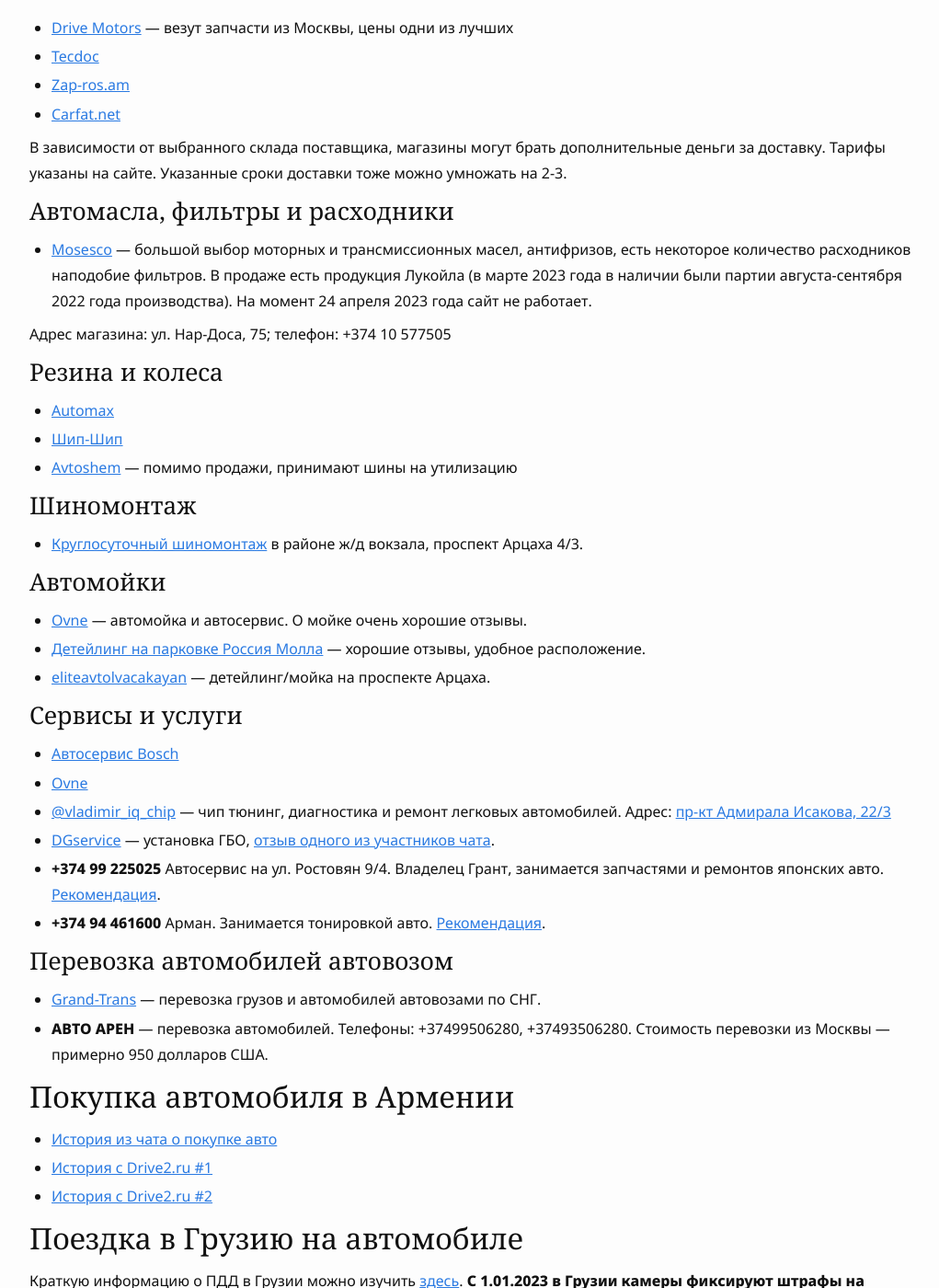
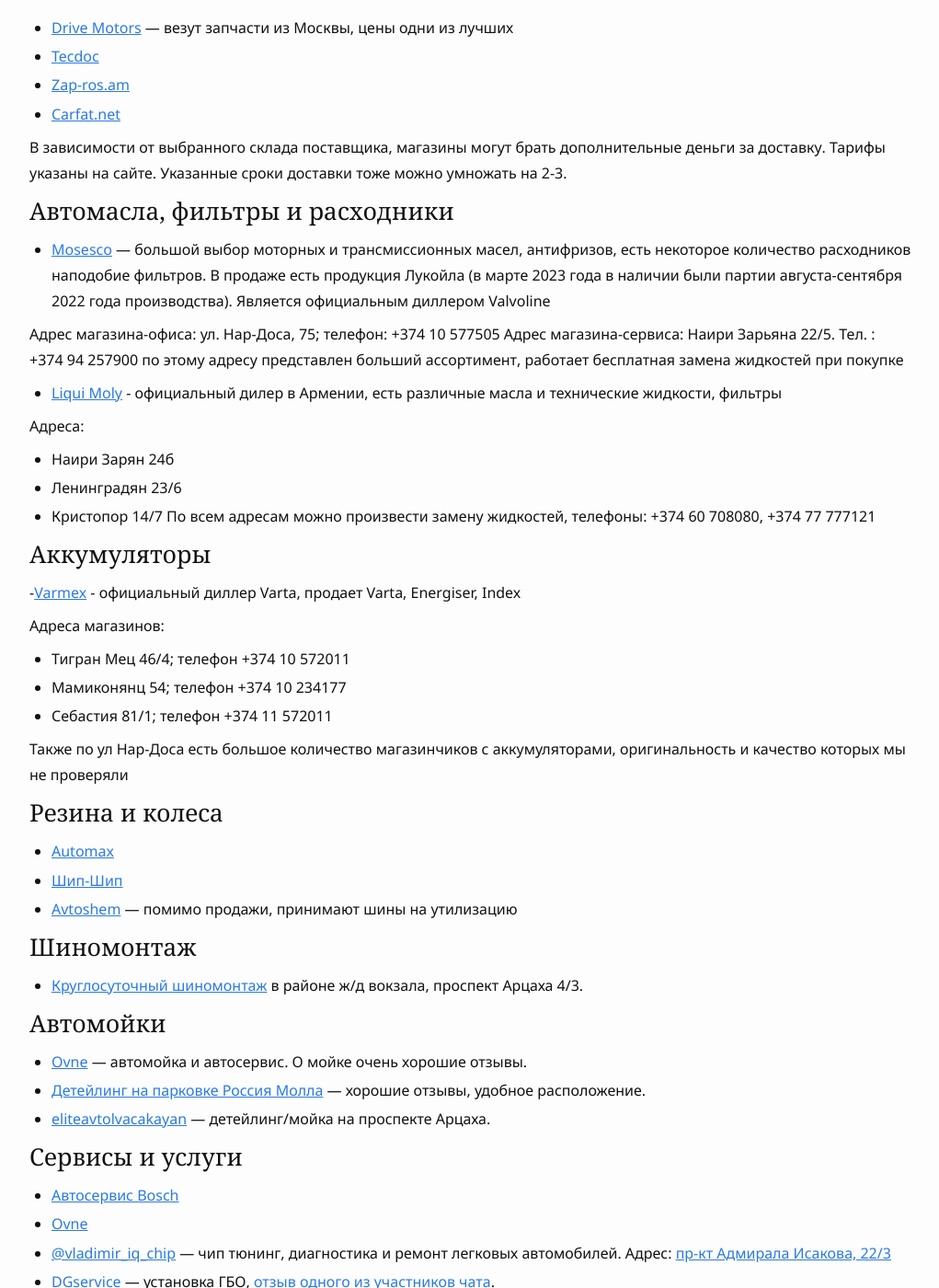
Before and after one commit to haywiki/haywiki.github.io, a Jekyll site: the page built from drive/index.md, in a window 1280 px wide and 1400 px high, scrolled down 5360 px. Shown: the whole window at 92% size, without its empty margins (128-1149 px from the left). Built offline with Jekyll 4.4.1, drawn with Linux system fonts in a browser that asks for light colours; nearby versions of some CDN libraries; a script that is not in the unit is left out.

Commit message:
Update index.md
Обновлена информация по Mosesco
Добавлено: Liqui Moly
Добавлено: Vartex

```diff
--- a/drive/index.md
+++ b/drive/index.md
@@ -174,9 +174,29 @@
 
 ### Автомасла, фильтры и расходники
 
-- [Mosesco](https://mosesco.am/) — большой выбор моторных и трансмиссионных масел, антифризов, есть некоторое количество расходников наподобие фильтров. В продаже есть продукция Лукойла (в марте 2023 года в наличии были партии августа-сентября 2022 года производства). На момент 24 апреля 2023 года сайт не работает.
+- [Mosesco](https://mosesco.am/) — большой выбор моторных и трансмиссионных масел, антифризов, есть некоторое количество расходников наподобие фильтров. В продаже есть продукция Лукойла (в марте 2023 года в наличии были партии августа-сентября 2022 года производства). Является официальным диллером Valvoline
 
-Адрес магазина: ул. Нар-Доса, 75; телефон: +374 10 577505
+Адрес магазина-офиса: ул. Нар-Доса, 75; телефон: +374 10 577505
+Адрес магазина-сервиса: Наири Зарьяна 22/5. Тел. : +374 94 257900 по этому адресу представлен больший ассортимент, работает бесплатная замена жидкостей при покупке
+
+- [Liqui Moly](https://www.liquimoly.am/) - официальный дилер в Армении, есть различные масла и технические жидкости, фильтры
+
+Адреса:
+- Наири Зарян 24б
+- Ленинградян 23/6
+- Кристопор 14/7
+По всем адресам можно произвести замену жидкостей, телефоны: +374 60 708080, +374 77 777121
+
+### Аккумуляторы
+
+-[Varmex](https://varmex.am/) - официальный диллер Varta, продает Varta, Energiser, Index
+
+Адреса магазинов:
+- Тигран Мец 46/4; телефон  +374 10 572011
+- Мамиконянц 54; телефон +374 10 234177
+- Себастия 81/1; телефон +374 11 572011
+
+Также по ул Нар-Доса есть большое количество магазинчиков с аккумуляторами, оригинальность и качество которых мы не проверяли
 
 ### Резина и колеса
 
```
